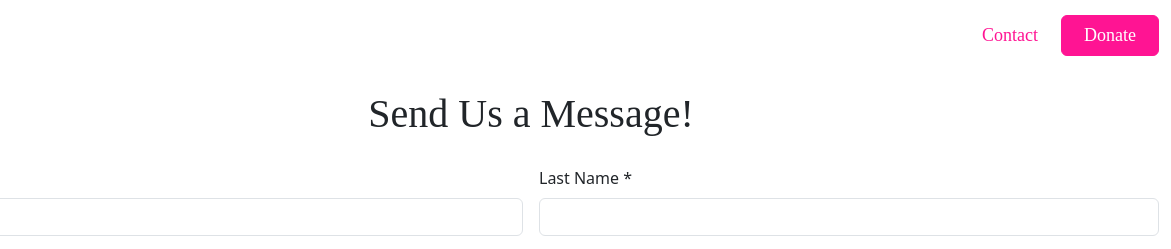
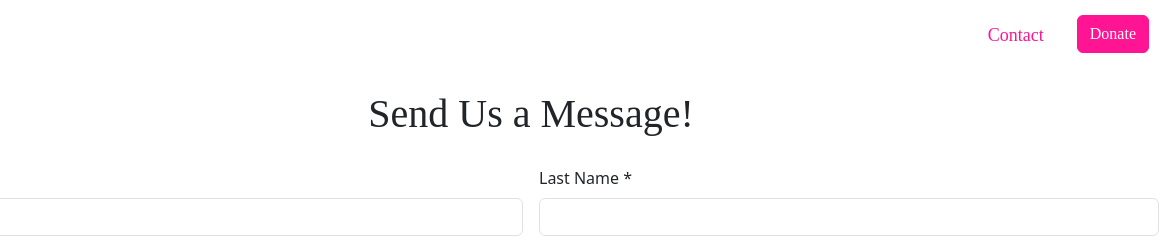
Before and after one commit to nathankafe/ardnliakfoundation, a plain HTML site: page ardnilak_contact.html in a window 1280 px wide. Shown: the top 249 px of the page, 109-1280 px from the left. Drawn offline with nearby package versions, Linux system fonts and the light colour scheme.

Commit message:
Add files via upload

```diff
--- a/ardnilak_contact.html
+++ b/ardnilak_contact.html
@@ -16,7 +16,7 @@
 				<a href="index.html"><img class="logo" src="ardnilak_logo.png" alt="Ardnilak Logo"></a>
 				<ul>
 					<li><button type="button" class="btn btn-secondary"><a href="ardnilak_contact.html">Contact</a></button></li>
-					<li><button type ="button" class="btn btn-primary"><a href="https://www.zeffy.com/en-US/donation-form/thank-you-for-your-donation-20" target="_blank">Donate</a></button></li>
+					<li><a href="https://www.zeffy.com/en-US/donation-form/thank-you-for-your-donation-20" target="_blank" class="btn btn-primary">Donate</a></li>
 				</ul>
 			</nav>
 		</div>
```
